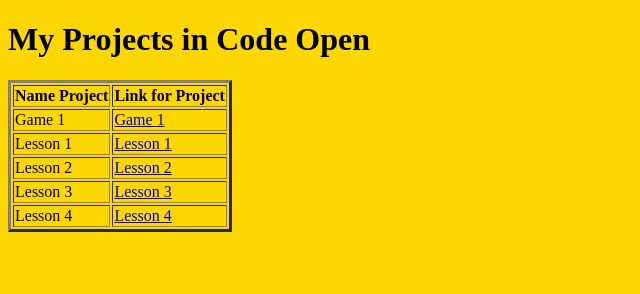
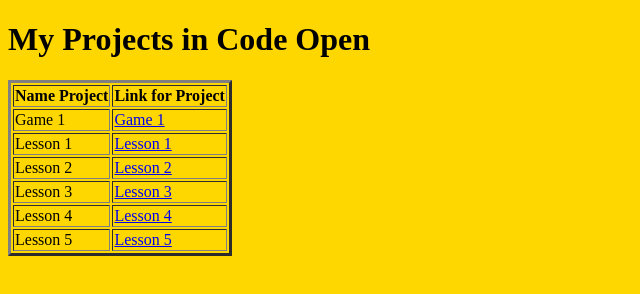
Before and after one commit to YriyZuev/MyInformation, a plain HTML site: page my.projects.html in a window 1280 px wide. Shown: the whole page, without its empty margins (0-640 px from the left). Drawn offline with Linux system fonts and the light colour scheme.

Commit message:
Add Lesson5

```diff
--- a/my.projects.html
+++ b/my.projects.html
@@ -33,6 +33,10 @@
             <td>Lesson 4</td>
             <td><a href="https://yriyzuev.github.io/Lesson4/">Lesson 4</a></td>
         </tr>
+        <tr>
+            <td>Lesson 5</td>
+            <td><a href="https://yriyzuev.github.io/Lesson5/">Lesson 5</a></td>
+        </tr>
     </table>
 </body>
 </html>
```
